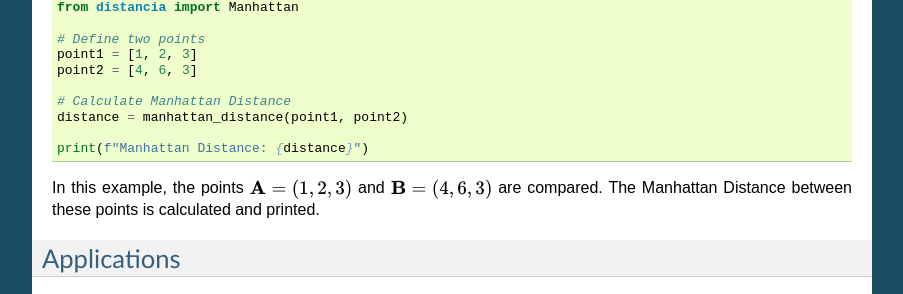
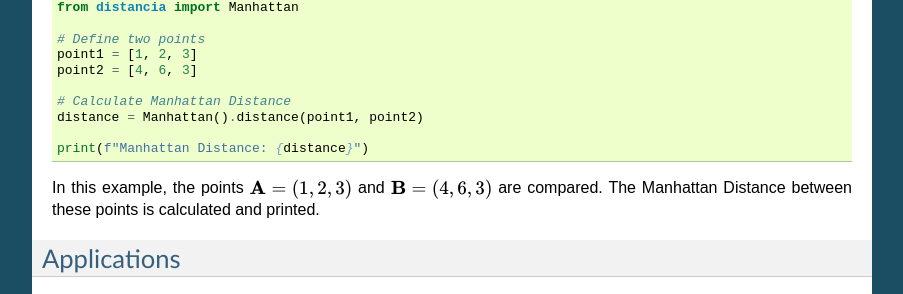
Before and after one commit to ym001/distancia, a Sphinx documentation site: the page built from docs/Manhattan.rst, in a window 1280 px wide. Shown: the part 977-1271 px from the top of the page, without its empty margins (198-1101 px from the left). Built offline with Sphinx 7.4.7, drawn with Linux system fonts in a browser that asks for light colours; pages that are not in the unit, such as notebooks, are missing from menus.

```diff
--- a/docs/Manhattan.rst
+++ b/docs/Manhattan.rst
@@ -47,7 +47,7 @@ Here's a simple Python example demonstrating how to calculate the Manhattan Dist
     point2 = [4, 6, 3]
 
     # Calculate Manhattan Distance
-    distance = manhattan_distance(point1, point2)
+    distance = Manhattan().distance(point1, point2)
 
     print(f"Manhattan Distance: {distance}")
 
```
